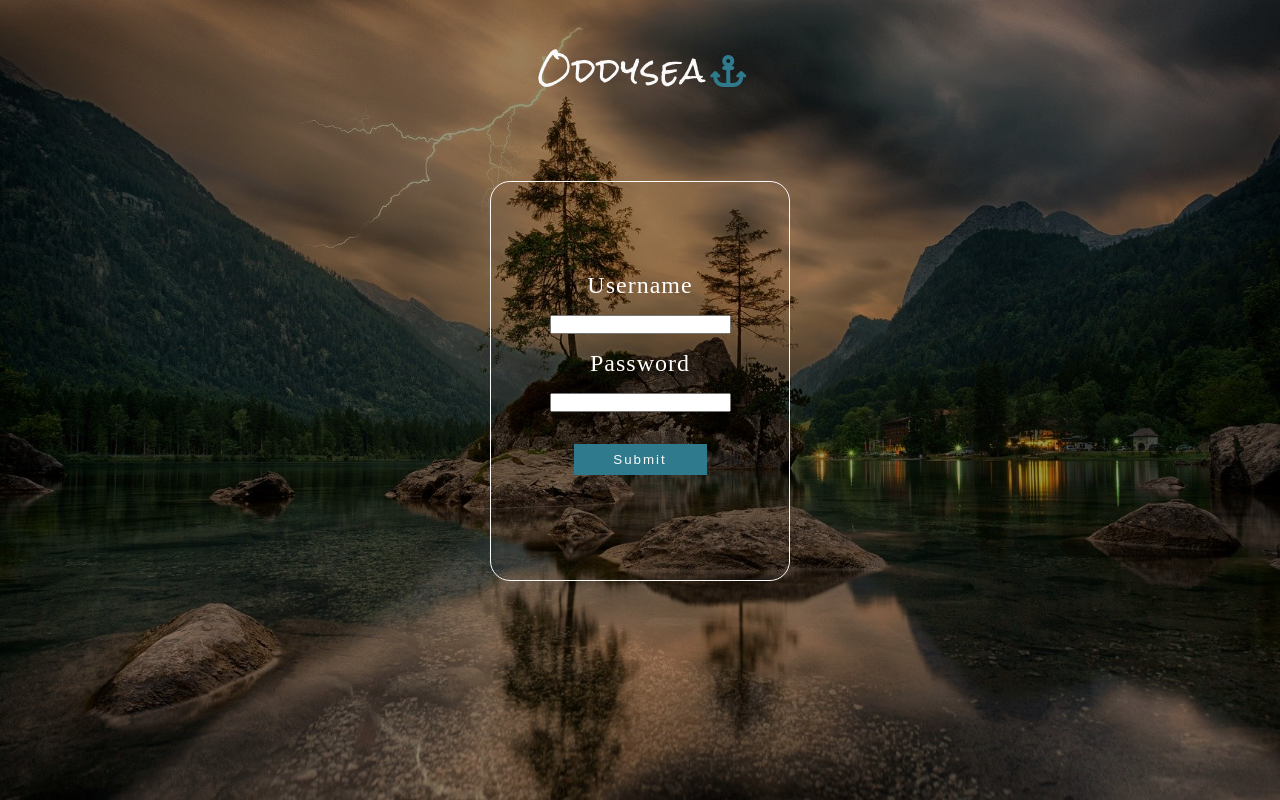
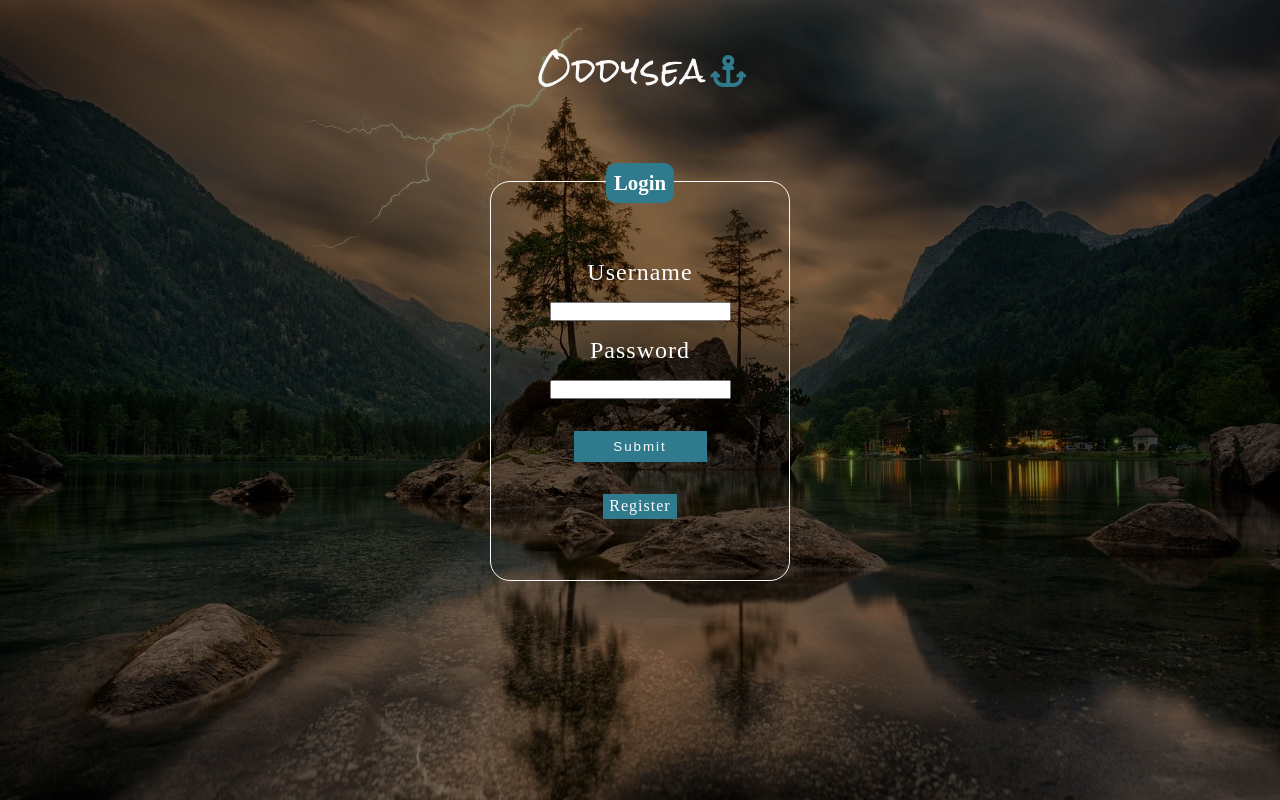
Before and after one commit to mafioSlime/oddysea-registration, a plain HTML site: page index.html in a window 1280 px wide. Drawn offline with Linux system fonts and the light colour scheme.

Commit message:
added login and registration

```diff
--- a/index.html
+++ b/index.html
@@ -24,7 +24,13 @@
             <label for="password">Password</label>
             <input type="password" id="password">
             <button>Submit</button>
+            <div class="register">
+                <a href="#" class="register">Register</a>
+            </div>
         </form>
+        <div class="log-in">
+            <h1>Login</h1>
+        </div>
     </main>
 </body>
 </html>
--- a/style.css
+++ b/style.css
@@ -7,10 +7,11 @@
 body {
     background-color: #fafafa;
     height: 100vh;
-    background-image: linear-gradient(to right bottom, rgba(0,0,0, 0.4), rgba(0,0,0,0.4)),url(/image/hero-banner.jpg);
+    background-image: linear-gradient(to right bottom, rgba(0,0,0, 0.5), rgba(0,0,0,0.5)),url(/image/hero-banner.jpg);
     background-size: cover;
     background-position: center;
     background-repeat: no-repeat;
+    overflow: hidden;
 }
 .logo-bar {
     min-height: 10vh;
@@ -45,6 +46,7 @@ main {
     display: flex;
     justify-content: center;
     align-items: center;
+    position: relative;
 }
 
 .main-form {
@@ -78,6 +80,15 @@ input:focus {
     border: 3px solid #2f7a8d;
 }
 
+.register {
+    color: #fafafa;
+    text-decoration: none;
+    background-color: #2f7a8d;
+    padding: 0.2rem;
+    letter-spacing: 1px;
+
+}
+
 button {
     width: 50%;
     border: none;
@@ -92,3 +103,19 @@ button {
 button:focus {
     border: 3px solid #fafafa;
 }
+
+.log-in {
+    color: #fff;
+    position: absolute;
+    top: 5%;
+    left: 50%;
+    padding: 0.5rem;
+    transform: translate(-50%, -5%);
+    z-index: 2;
+    background-color: #2f7a8d;
+    border-radius: 10px;
+}
+
+.log-in h1 {
+    font-size: 1.3rem;
+}
```
Also changed, not shown: register.html (added).
